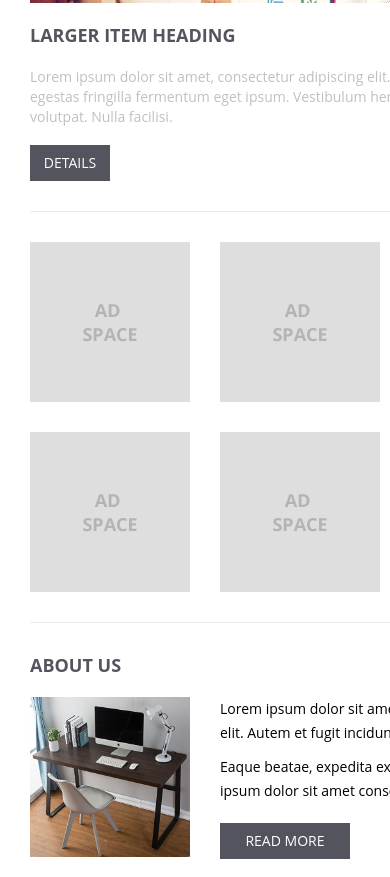
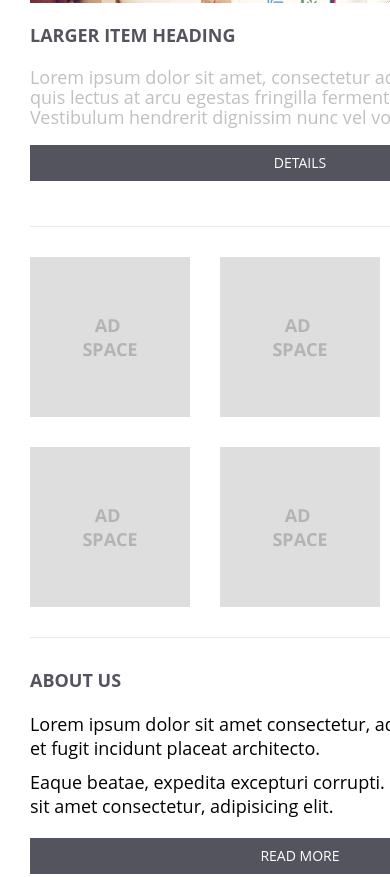
Before and after one commit to elnish/gusto-email, a plain HTML site: page index.html in a window 390 px wide. Shown: the part 378-1255 px from the top of the page. Drawn offline with Linux system fonts and the light colour scheme.

Commit message:
font size

```diff
--- a/index.html
+++ b/index.html
@@ -21,6 +21,18 @@
         }
 
         @media screen and (max-width: 400px) {
+            .btn {
+                display: block !important;
+                width: 100% !important;
+                margin-bottom: 15px !important;
+            }
+            .bunner-img {
+                display: none !important;
+            }
+            .text {
+                font-size: 18px !important;
+            }
+
 
         }
     </style>
@@ -30,7 +42,7 @@
         <!-- HEADER -->
         <tr>
             <td bgcolor="#e1e1e1">
-                <table border="0" width="600" align="center" cellpadding="0" cellspacing="0" style="border-collapse: collapse;">
+                <table  border="0" width="600" align="center" cellpadding="0" cellspacing="0" style="border-collapse: collapse;">
                     <tr>
                         <td bgcolor="#53545e">
                             <table border="0" width="100%" cellpadding="0" cellspacing="0" style="border-collapse: collapse;">
@@ -70,7 +82,7 @@
                                     <td style="font-family: 'Open Sans', sans-serif; padding-left: 30px; padding-right: 30px; padding-top: 20px; padding-bottom: 20px; font-size: 18px; font-weight: 700; text-transform: uppercase; color: #53545e;">Larger Item Heading</td>
                                 </tr>
                                 <tr>
-                                    <td style="font-family: 'Open Sans', sans-serif; padding-left: 30px; padding-right: 30px; font-size: 14px; line-height: 20px; font-weight: 500; color: #bfc0c3;">Lorem ipsum dolor sit amet, consectetur adipiscing elit. Duis quis lectus at arcu egestas fringilla fermentum eget ipsum. Vestibulum hendrerit dignissim nunc vel volutpat. Nulla facilisi. </td>
+                                    <td class="text" style="font-family: 'Open Sans', sans-serif; padding-left: 30px; padding-right: 30px; font-size: 14px; line-height: 20px; font-weight: 500; color: #bfc0c3;">Lorem ipsum dolor sit amet, consectetur adipiscing elit. Duis quis lectus at arcu egestas fringilla fermentum eget ipsum. Vestibulum hendrerit dignissim nunc vel volutpat. Nulla facilisi. </td>
                                 </tr>
                                 <!-- button -->
                                 <tr>
@@ -89,7 +101,7 @@
                         <td style="padding-left: 30px; padding-right: 30px; padding-bottom: 30px;">
                             <table border="0" width="100%" cellpadding="0" cellspacing="0" style="border-collapse: collapse; border-top: 1px solid #eaeaea; border-bottom: 1px solid #eaeaea;">
                                 <tr>
-                                    <td width="160"  valign="top" style="padding-top: 30px; padding-right: 30px;">
+                                    <td  width="160"  valign="top" style="padding-top: 30px; padding-right: 30px;">
                                         <img src="./img/img2.png" alt="ad" width="160" height="160" style="display: block" />
                                     </td>
                                     <td width="160"  valign="top" style="padding-top: 30px; padding-right: 30px;">
@@ -122,11 +134,11 @@
                                     <td style="font-family: 'Open Sans', sans-serif; padding-left: 30px; padding-right: 30px; padding-bottom: 20px; font-size: 18px; font-weight: 700; text-transform: uppercase; color: #53545e;">About us</td>
                                 </tr>
                                 <tr>
-                                    <td width="20%" valign="top" style="padding-left: 30px;">
+                                    <td class="bunner-img" width="20%" valign="top" style="padding-left: 30px;">
                                         <img src="./img/img3.jpg" alt="ad" width="160" height="160" style="display: block"/>
                                     </td>
                                     <td style="padding-left: 30px;">
-                                        <ul style="margin: 0; padding: 0; font-family: 'Open Sans', sans-serif; font-size: 14px; font-weight: 400; line-height: 24px; color: #000000;">
+                                        <ul class="text" style="margin: 0; padding: 0; font-family: 'Open Sans', sans-serif; font-size: 14px; font-weight: 400; line-height: 24px; color: #000000;">
                                             <li style="list-style: none; padding-bottom: 10px;">Lorem ipsum dolor sit amet consectetur, adipisicing elit. Autem et fugit incidunt placeat architecto.</li>
                                             <li style="list-style: none; padding-bottom: 20px;">Eaque beatae, expedita excepturi corrupti. Lorem ipsum dolor sit amet consectetur, adipisicing elit.</li>
                                         </ul>
@@ -157,7 +169,7 @@
                                     <td style="padding-top: 20px;">
                                         <table border="0" width="100%" cellpadding="0" cellspacing="0" style="border-collapse: collapse;">
                                             <tr>
-                                                <td width="70%" valign="top" style="font-family: 'Open Sans', sans-serif; font-size: 14px; line-height: 24px; color: #ffffff; font-weight: 400;">
+                                                <td class="text" width="70%" valign="top" style="font-family: 'Open Sans', sans-serif; font-size: 14px; line-height: 24px; color: #ffffff; font-weight: 400;">
                                                     Lorem ipsum dolor sit amet, consectetur adipiscing elit. Sed commodo est id nulla luctus, quis posuere metus elementum. Phasellus elementum tortor nec massa pellentesque lobortis.
                                                 </td>
 
@@ -188,8 +200,8 @@
                                     <td style="padding-top: 30px;">
                                         <table border="0" width="100%" cellpadding="0" cellspacing="0" style="border-collapse: collapse; border-top: 1px solid #a6a7b0;">
                                             <tr>
-                                                <td width="50%" style="padding-top: 20px; padding-bottom: 20px; font-family: 'Open Sans', sans-serif; font-size: 12px; color: #a6a7b0;">Copyright 2013 <a style="text-decoration: none; color: #ffffff; cursor: pointer;">Gusto</a>. All Rights Reserved.</td>
-                                                <td width="50%" align="right" style="padding-top: 20px; padding-bottom: 20px; font-family: 'Open Sans', sans-serif; font-size: 12px; color: #a6a7b0;"><a href="#" style="font-size: 12px; color: #a6a7b0; text-decoration: none;">View Online</a>  |  <a href="#" style="font-size: 12px; color: #a6a7b0; text-decoration: none;">Unsubscribe</a></td>
+                                                <td class="p" width="50%" style="padding-top: 20px; padding-bottom: 20px; font-family: 'Open Sans', sans-serif; font-size: 12px; color: #a6a7b0;">Copyright 2013 <a style="text-decoration: none; color: #ffffff; cursor: pointer;">Gusto</a>. All Rights Reserved.</td>
+                                                <td class="p" width="50%" align="right" style="padding-top: 20px; padding-bottom: 20px; font-family: 'Open Sans', sans-serif; font-size: 12px; color: #a6a7b0;"><a href="#" style="font-size: 12px; color: #a6a7b0; text-decoration: none;">View Online</a>  |  <a href="#" style="font-size: 12px; color: #a6a7b0; text-decoration: none;">Unsubscribe</a></td>
                                             </tr>
                                         </table>
                                     </td>
```
